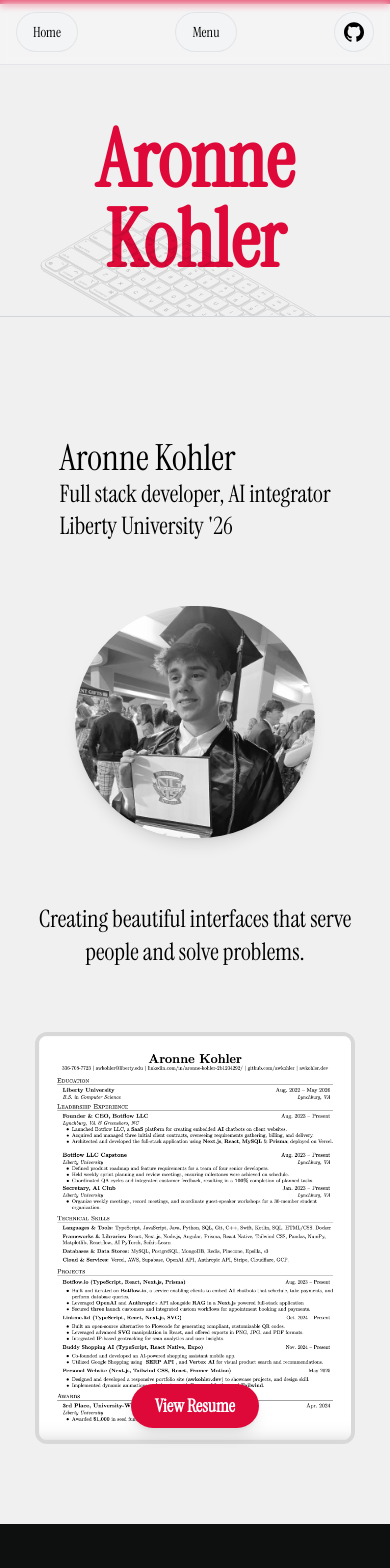
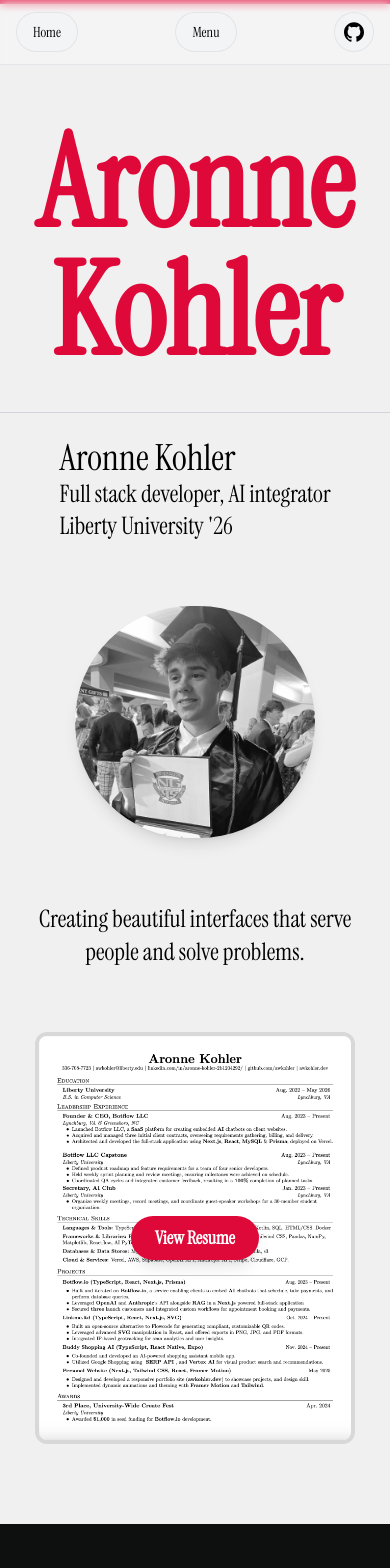
Before and after one commit to AWKohler/mywebsite, a Next.js app: page / in a window 390 px wide. Shown: the top 1568 px of the page. Built offline with nearby package versions, Linux system fonts and the light colour scheme.

Commit message:
better mobile, and link adjustments

```diff
--- a/app/components/MobileHomePage.tsx
+++ b/app/components/MobileHomePage.tsx
@@ -93,14 +93,40 @@ export default function MobileHomePage() {
             whileInView="onscreen"
             viewport={{ amount: 0.5 }}
           >
-            <motion.div
+
+
+
+            {/* <motion.div
               variants={titleVariants}
               className="text-[#df0939] font-bold text-[5rem] md:text-[9rem] lg:text-[14rem] gap-y-0 text-center break-words leading-none"
             >
-              <SVGKeyboard className="z-9" />
-              <h1 className="whitespace-normal z-10">Aronne Kohler</h1>
+              <SVGKeyboard className="" />
+              <h1 className="whitespace-normal opacity-[100%]">Aronne Kohler</h1>
 
+            </motion.div> */}
+
+
+            <motion.div
+              variants={titleVariants}
+              className="relative text-[#df0939] font-bold text-[8rem] md:text-[9rem] lg:text-[14rem] text-center leading-none"
+            >
+              {/* SVG sits behind */}
+              {/* <SVGKeyboard
+                className="absolute inset-0 w-full h-full z-0 pointer-events-none"
+                aria-hidden="true"
+              /> */}
+
+              {/* Text overlays the SVG */}
+              {/* <h1 className="relative z-10 whitespace-normal">
+                Aronne&nbsp;Kohler
+              </h1> */}
+
+              <h1 className="whitespace-normal opacity-[100%]">Aronne Kohler</h1>
             </motion.div>
+
+
+
+
           </motion.div>
         </div>
       </motion.section>
@@ -165,11 +191,18 @@ export default function MobileHomePage() {
               height={420}
               className="rounded-xl border-4 border-black/10"
             />
-            <span className="absolute inset-x-0 bottom-4 mx-auto w-max px-6 py-2 bg-[#df0939] text-white rounded-full text-lg font-semibold shadow-lg hover:brightness-110 transition">
+
+            {/* Centered overlay button */}
+            <span
+              className="absolute inset-0 m-auto flex h-fit w-max items-center justify-center
+                        px-6 py-2 bg-[#df0939] text-white rounded-full text-lg font-semibold
+                        shadow-lg hover:brightness-110 transition"
+            >
               View Resume
             </span>
           </Link>
         </motion.div>
+
       </section>
 
       {/* ––––– PROJECTS ––––– */}
--- a/components/FooterSection.tsx
+++ b/components/FooterSection.tsx
@@ -45,7 +45,7 @@ const FooterSection = () => {
           <div className="col-span-1 bg-black border p-4 border-[#444444] border-1">
             <h3 className="text-[#f7f2e1] font-semibold mb-4">Contact</h3>
             <ul className="space-y-2">
-              <li><a href="mailto:contact@aronnekohler.com" className="text-[#f7f2e1]/70 hover:text-[#f7f2e1] transition-colors">Email</a></li>
+              <li><a href="mailto:contact@awkohler@proton.me" className="text-[#f7f2e1]/70 hover:text-[#f7f2e1] transition-colors">Email</a></li>
               <li><a href="/resume" className="text-[#f7f2e1]/70 hover:text-[#f7f2e1] transition-colors">Resume</a></li>
               <li><a href="/contact" className="text-[#f7f2e1]/70 hover:text-[#f7f2e1] transition-colors">Get in Touch</a></li>
             </ul>
@@ -56,15 +56,15 @@ const FooterSection = () => {
 
         <div className="pt-8 border-[#f7f2e1]/10 flex flex-col md:flex-row justify-between items-center">
           <div className="flex space-x-6 mb-6 md:mb-0 bg-black border py-2 px-3 border-[#444444] border-1">
-            <a href="https://github.com/aronnekohler" target="_blank" rel="noopener noreferrer" className="text-[#f7f2e1]/70 hover:text-[#f7f2e1] transition-colors">
+            <a href="https://github.com/awkohler" target="_blank" rel="noopener noreferrer" className="text-[#f7f2e1]/70 hover:text-[#f7f2e1] transition-colors">
               GitHub
             </a>
-            <a href="https://www.linkedin.com/in/aronnekohler" target="_blank" rel="noopener noreferrer" className="text-[#f7f2e1]/70 hover:text-[#f7f2e1] transition-colors">
+            <a href="https://linkedin.com/in/aronne-kohler-2b1204292/" target="_blank" rel="noopener noreferrer" className="text-[#f7f2e1]/70 hover:text-[#f7f2e1] transition-colors">
               LinkedIn
             </a>
-            <a href="https://www.twitter.com/aronnekohler" target="_blank" rel="noopener noreferrer" className="text-[#f7f2e1]/70 hover:text-[#f7f2e1] transition-colors">
+            {/* <a href="https://www.twitter.com/aronnekohler" target="_blank" rel="noopener noreferrer" className="text-[#f7f2e1]/70 hover:text-[#f7f2e1] transition-colors">
               Twitter
-            </a>
+            </a> */}
           </div>
 
           <div className="text-[#f7f2e1]/70 text-sm bg-black border py-2 px-3 border-[#444444] border-1">
```
